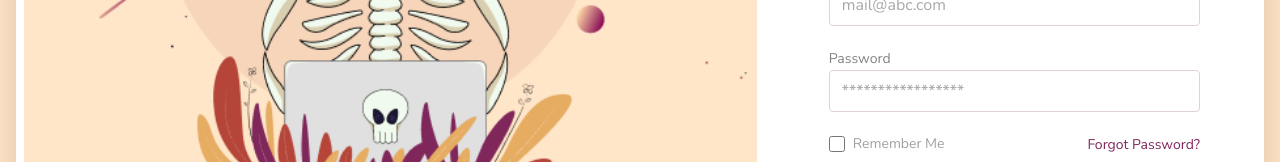
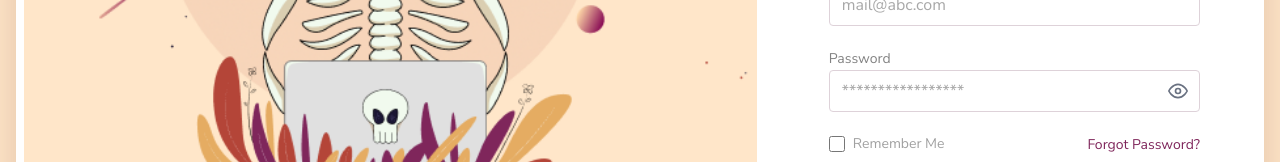
Before and after one commit to lettyfranca/login-page-challenge, a React (Vite) app: page / in a window 1280 px wide. Shown: the part 460-622 px from the top of the page. Built offline with nearby package versions, Linux system fonts and the light colour scheme.

Commit message:
Feat: Adição de show e hidden para a senha

```diff
--- a/src/components/InputField.jsx
+++ b/src/components/InputField.jsx
@@ -1,10 +1,31 @@
+import { useState } from "react";
+import { FiEye, FiEyeOff } from "react-icons/fi";
+
 const InputField = ({ label, type, id, placeholder }) => {
+    const [showPassword, setShowPassword] = useState(false);
+
+    const isPassword = type === "password";
+    const inputType = isPassword && showPassword ? "text" : type;
+
     return (
         <div className="relative">
             <label htmlFor={id} className="text-sm font-medium text-[#828282] bg-white z-10">
                 {label}
             </label>
-            <input type={type} id={id} placeholder={placeholder} autoComplete="off" className="w-full border border-[#DED2D9] text-[#525252] rounded-sm pl-3 pr-4 py-2 focus:outline-none focus:ring-2 focus:ring-blue-500"/>
+
+            <div className="relative">
+                <input type={inputType} id={id} placeholder={placeholder} autoComplete="off" className="w-full border border-[#DED2D9] text-[#525252] rounded-sm pl-3 pr-4 py-2 focus:outline-none focus:ring-2 focus:ring-blue-500"/>
+
+                {isPassword && (
+                    <button type="button" onClick={() => setShowPassword(!showPassword)} className="absolute right-3 top-1/2 -translate-y-1/2 text-gray-500 focus:outline-none focus:ring-2 focus:ring-blue-500 rounded" aria-label={showPassword ? "Hide password" : "Show password"}>
+                        {showPassword ? (
+                            <FiEyeOff className="w-5 h-5"/>
+                        ) : (
+                            <FiEye className="w-5 h-5"/>
+                        )}
+                    </button>
+                )}
+            </div>
         </div>
     );
 };
```
